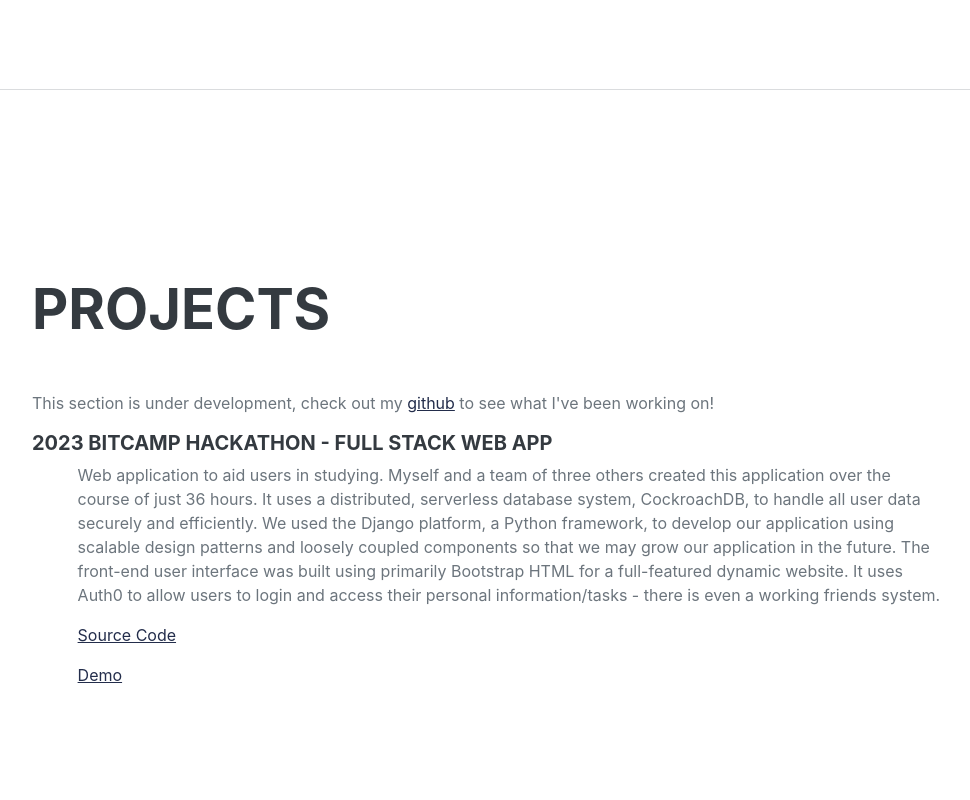
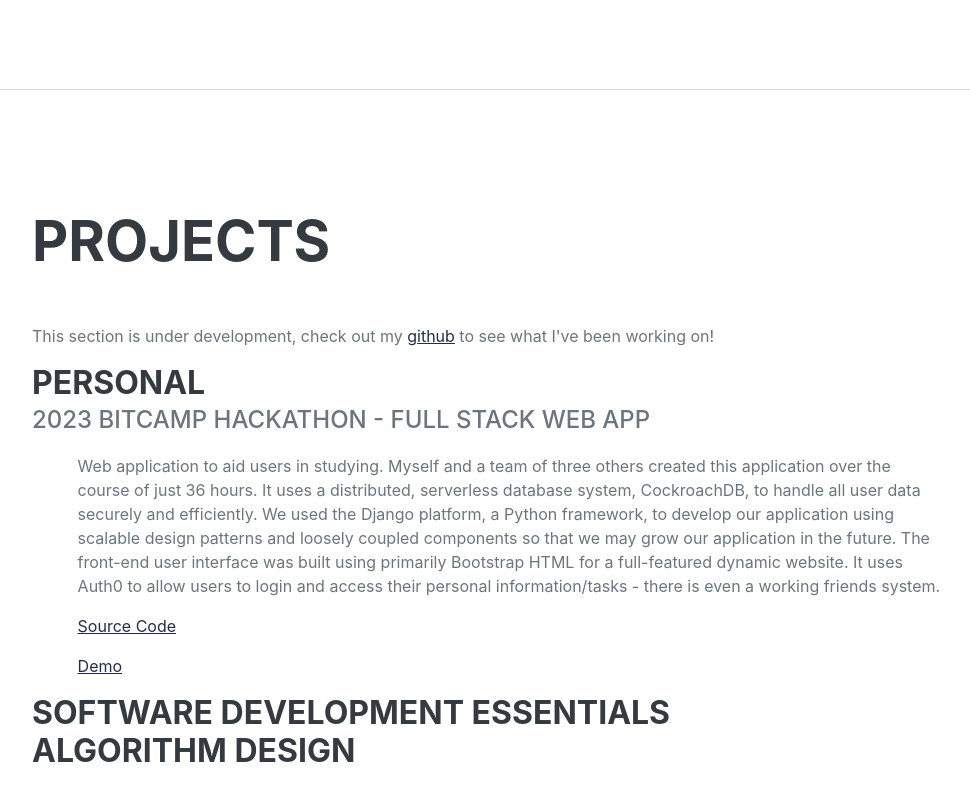
Before and after one commit to brian-baugher/brian-baugher.github.io, a plain HTML site: page index.html in a window 1280 px wide. Shown: the part 4529-5329 px from the top of the page, without its empty margins (288-1258 px from the left). Drawn offline with nearby package versions, Linux system fonts and the light colour scheme; a web font is replaced by a local one.

Commit message:
Working on updating projects with coursework

```diff
--- a/index.html
+++ b/index.html
@@ -187,7 +187,8 @@
                     <h2 class="mb-5">Projects</h2>
                     <p>This section is under development, check out my <a href="https://github.com/brian-baugher">github</a> to see what I've been working on!</p>
                     <!--<ul class="fa-ul mb-0"> -->
-                    <h5 align="left"> 2023 BitCamp Hackathon - Full Stack web app </h5>
+                    <h3 class="mb-0">Personal</h3>
+                    <div class="subheading mb-3"> 2023 BitCamp Hackathon - Full Stack web app </div>
 
                     <p style="margin-left: 5%"> Web application to aid users in studying.
                     Myself and a team of three others created this application over the course of just 36 hours.
@@ -199,6 +200,9 @@
                     <p style="margin-left: 5%"><a href="https://github.com/brian-baugher/BitCamp2023">Source Code</a></p>
 
                     <p style="margin-left: 5%"><a href="https://devpost.com/software/hoosterrapin">Demo</a> </p></p>
+
+                    <h3 class="mb-0">Software Development Essentials</h3>
+                    <h3 class="mb-0">Algorithm Design</h3>
 
                     <!--    <li>
                             <span class="fa-li"><i class="fas fa-trophy text-warning"></i></span>
```
